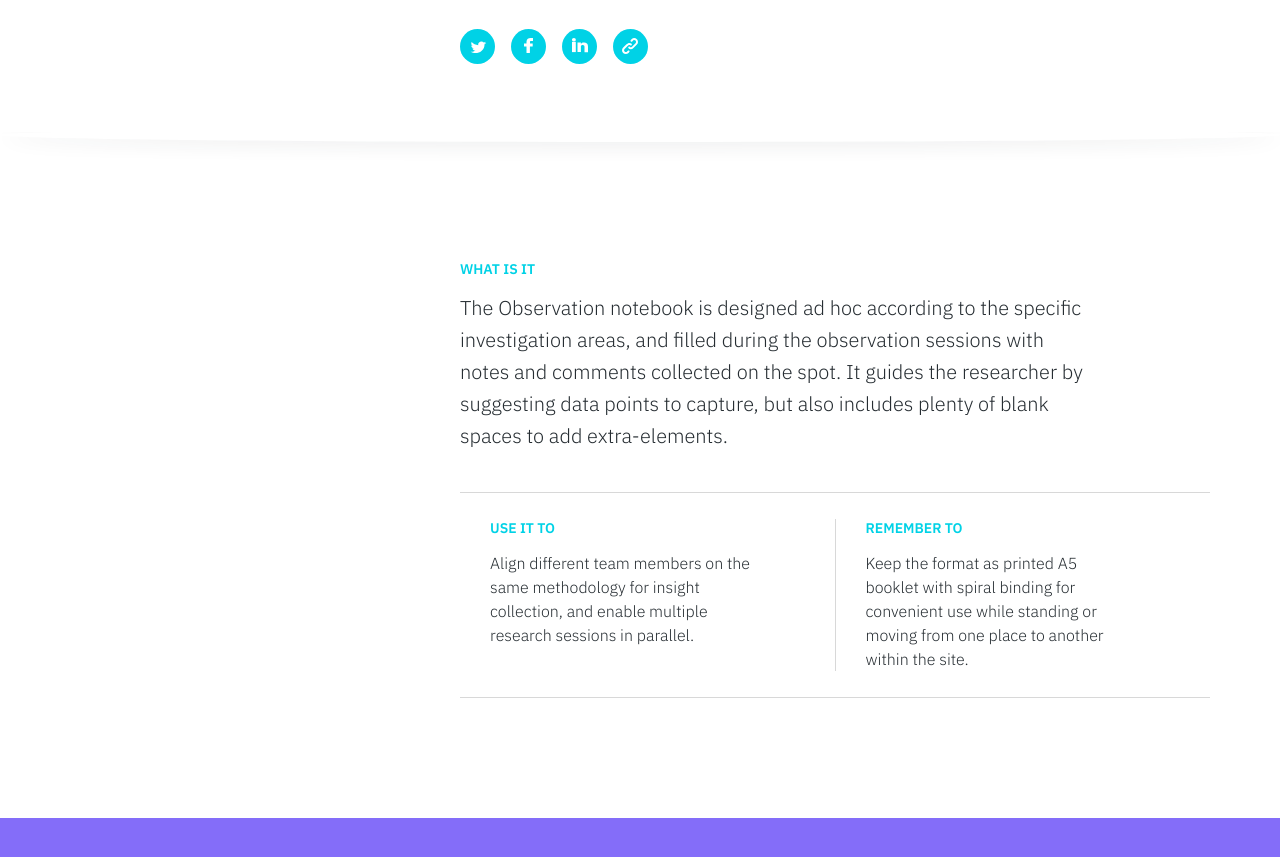
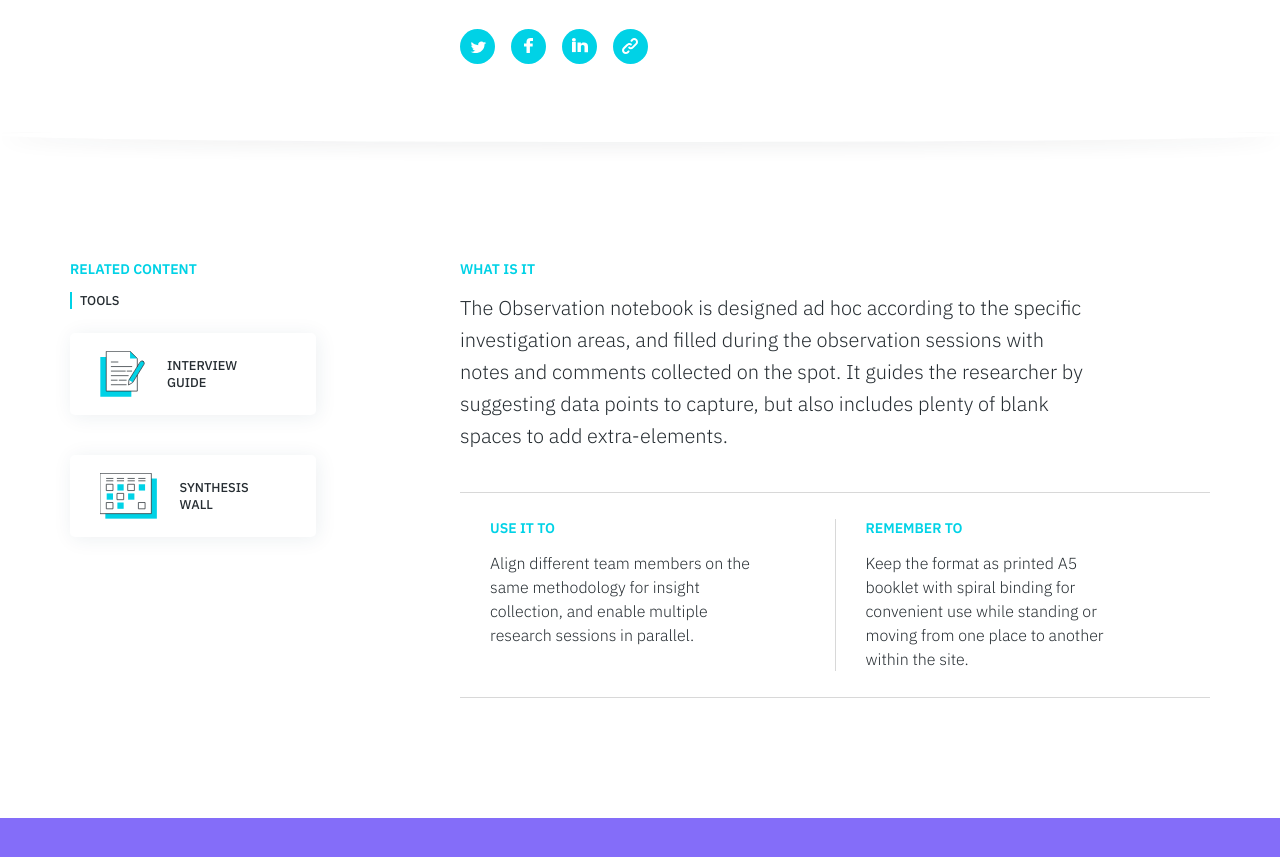
Before and after one commit to service-design-tools/sdt-website, a Jekyll site: the page built from _tools/observation-notes.md, in a window 1280 px wide and 900 px high, scrolled down 469 px. Shown: the top 857 px of the window. Built offline with Jekyll 4.4.1, drawn with Linux system fonts in a browser that asks for light colours.

Commit message:
Update tool “observation-notes”

```diff
--- a/_tools/observation-notes.md
+++ b/_tools/observation-notes.md
@@ -41,7 +41,9 @@ icon: >+
 
 related:
   tips: []
-  tools: []
+  tools:
+    - Interview Guide
+    - Synthesis Wall
 use: >-
   Align different team members on the same methodology for insight collection,
   and enable multiple research sessions in parallel.
```
